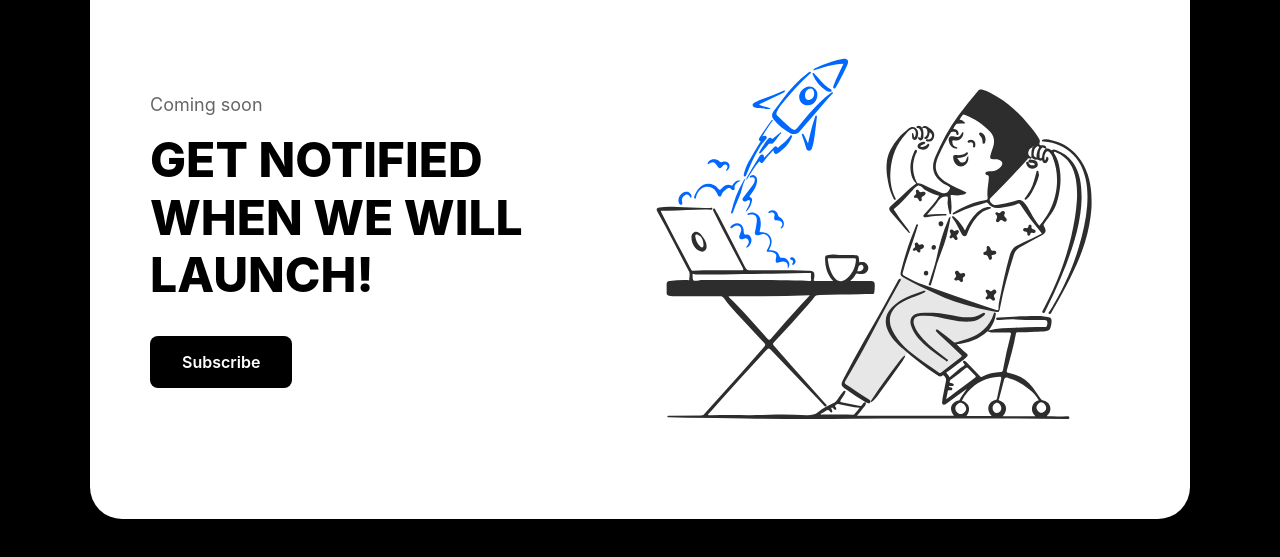
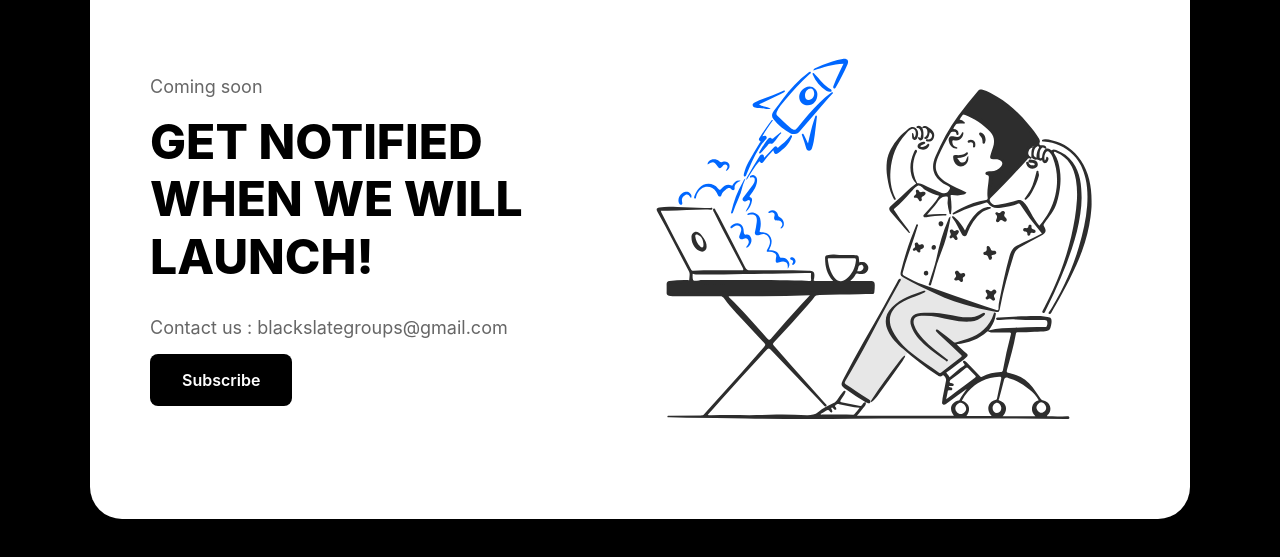
Before and after one commit to avinashGunturu/blackslate, a plain HTML site: page index.html in a window 1280 px wide. Shown: the part 203-760 px from the top of the page. Drawn offline with Linux system fonts and the light colour scheme.

Commit message:
added contact us

```diff
--- a/index.html
+++ b/index.html
@@ -32,6 +32,7 @@
             <div class="text-content">
                 <div class="label">Coming soon</div>
                 <h1 class="title">GET NOTIFIED WHEN WE WILL LAUNCH!</h1>
+                <div class="label">Contact us : blackslategroups@gmail.com </div>
                 <form class="subscribe-form">
                     <button type="submit" class="subscribe-button" onclick="window.location.href='mailto:blackslategroups@gmail.com'">Subscribe</button>
                 </form>
```
